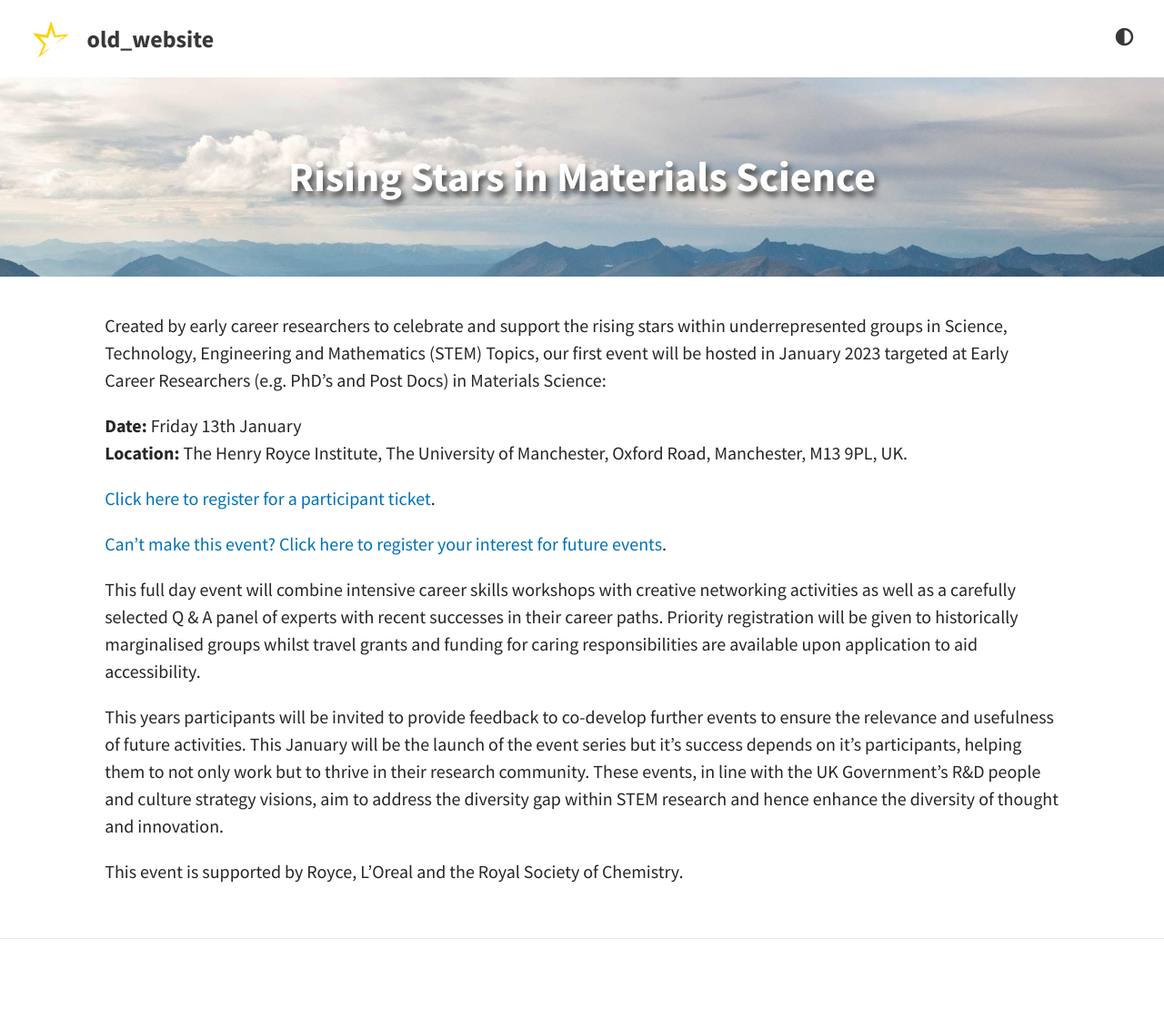
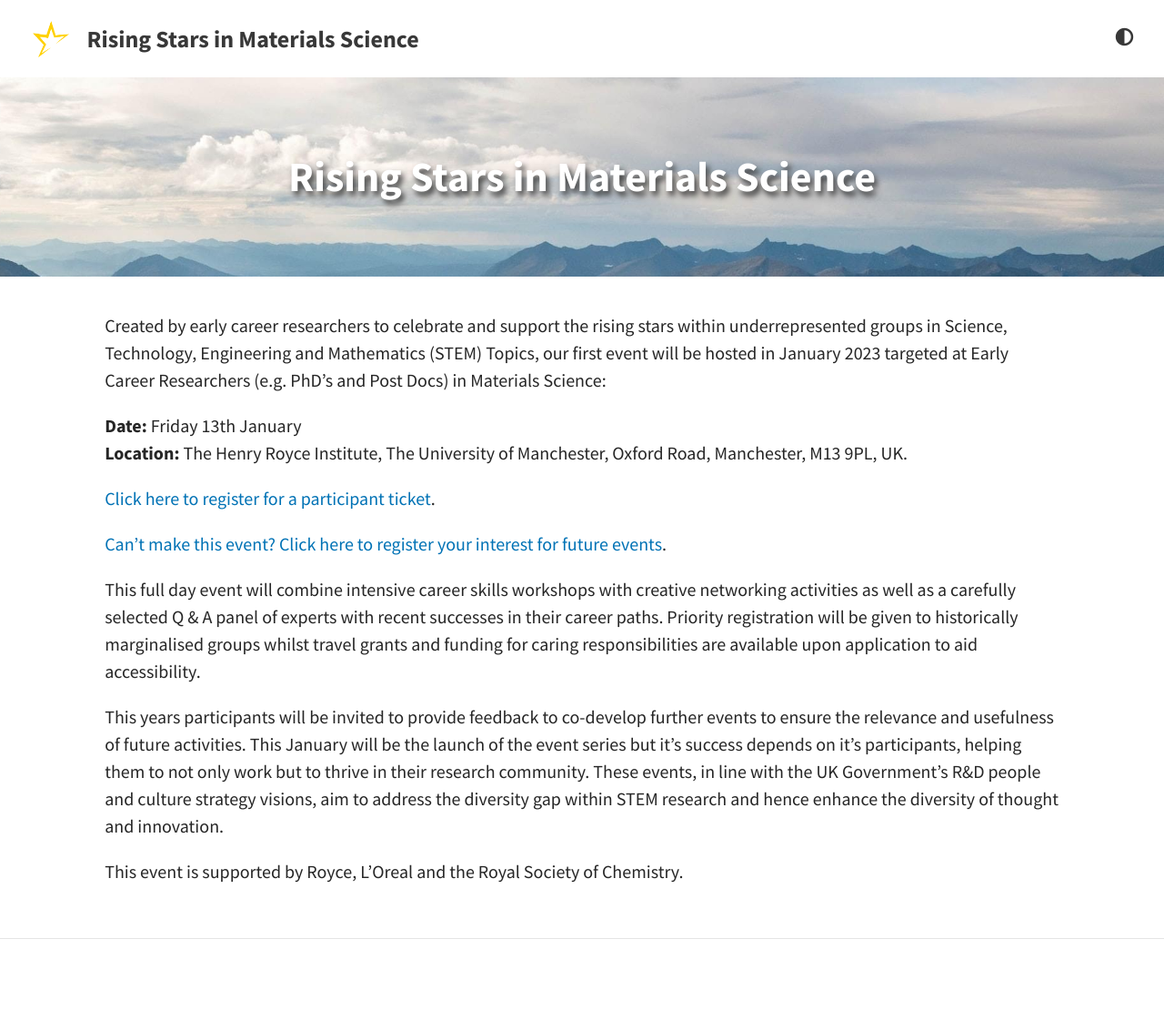
Before and after one commit to MAINSTRAEM/old_website, a Jekyll site: the page built from index.md, in a window 1280 px wide. Shown: the whole page at 91% size. Built offline with Jekyll 4.4.1, drawn with Linux system fonts in a browser that asks for light colours.

Commit message:
Update _config.yml

```diff
--- a/_config.yml
+++ b/_config.yml
@@ -3,7 +3,7 @@ baseurl: ""
 url: "mainstraem.github.io"
 
 # THEME-SPECIFIC CONFIGURATION
-title:                                              # site's title
+title: Rising Stars in Materials Science            # site's title
 description: "Rising Stars in Materials Science"    # used by search engines
 avatar: assets/img/RISINGSTARSLOGO.png              # Empty for no avatar in navbar
 favicon: assets/img/RISING STARS favicon.ico        # Icon displayed in the tab
```
